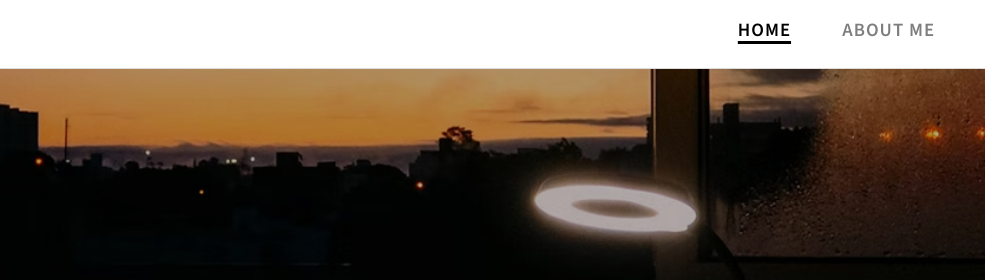
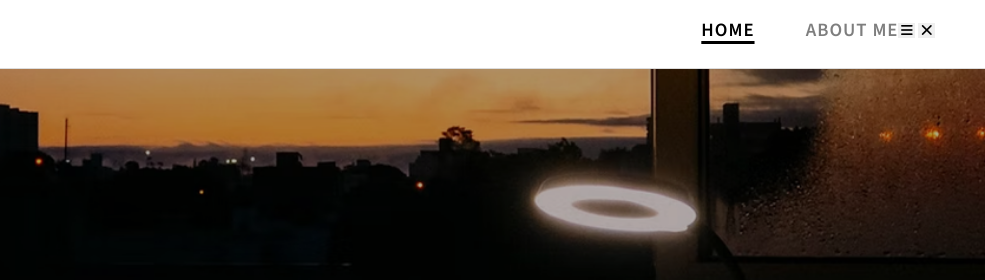
Before and after one commit to laumwema733/learning-journal-project, a website built with Vite: page index.html in a window 1280 px wide. Shown: the top 280 px of the page, 295-1280 px from the left. Built offline with nearby package versions, Linux system fonts and the light colour scheme.

Commit message:
header fixed

```diff
--- a/index.html
+++ b/index.html
@@ -28,8 +28,8 @@
         /></a>
         <p class="logo__title"><a href="index.html">My learning journal</a></p>
       </div>
-      <nav class="nav">
-        <ul class="nav__items hidden">
+      <nav class="navigation">
+        <ul class="nav__items">
           <li class="nav__item nav__link-active">
             <a href="index.html" class="nav__link">Home</a>
           </li>
@@ -37,6 +37,14 @@
             <a href="aboutMe.html" class="nav__link">About Me</a>
           </li>
         </ul>
+        <div class="button--nav">
+          <button class="btn btn--open">
+            <i class="fa-solid fa-bars btn__icon"></i>
+          </button>
+          <button class="btn btn--close">
+            <i class="fa-solid fa-xmark btn__icon"></i>
+          </button>
+        </div>
       </nav>
     </header>
     <!-- End of header -->
```
Also changed, not shown: aboutMe.html (+6 -6 lines), morePost.html (+8 -6 lines).
